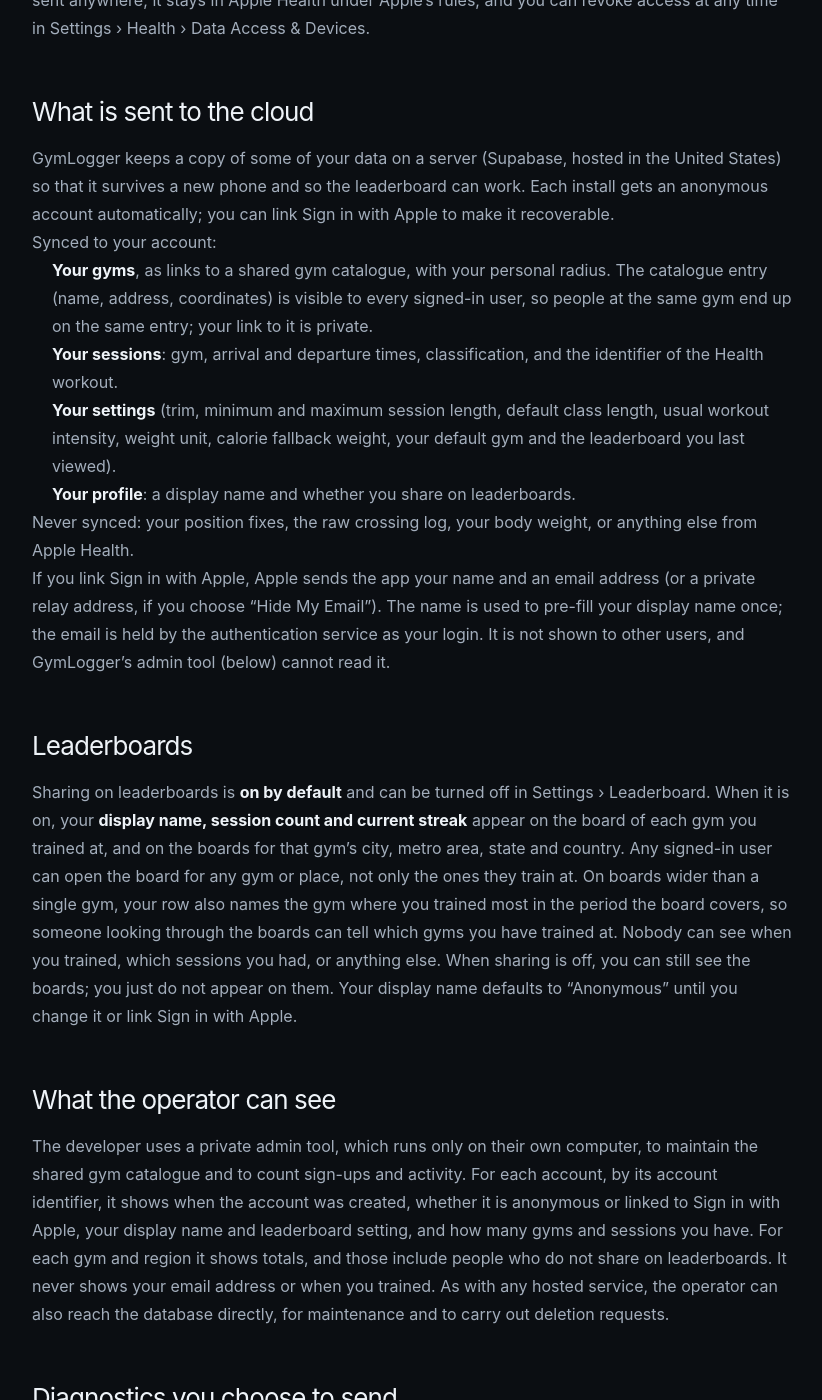
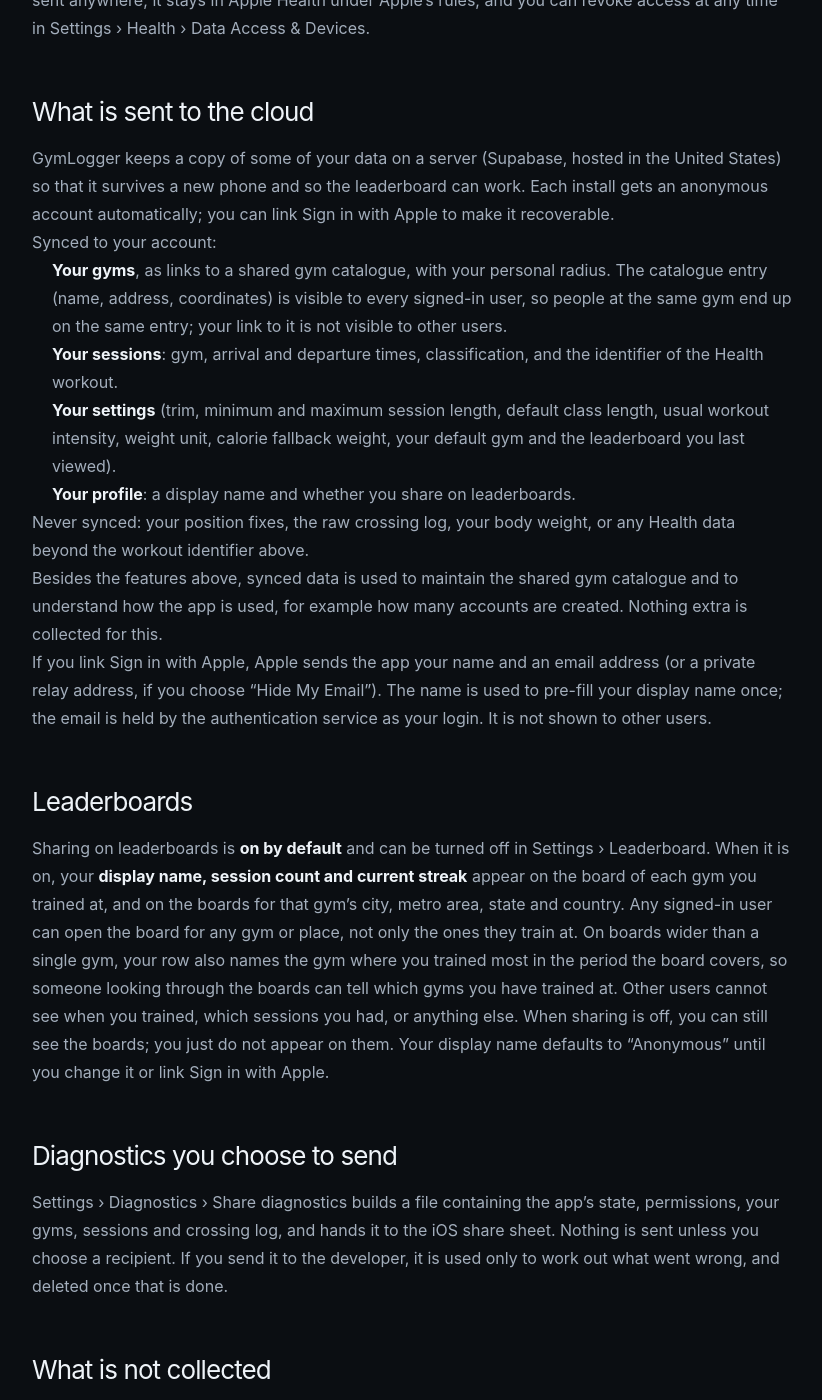
Before and after one commit to scurial/gymlogger-site, a Jekyll site: the page built from privacy.md, in a window 1280 px wide and 1400 px high, scrolled down 1310 px. Shown: the whole window, without its empty margins (228-1050 px from the left). Built offline with Jekyll 4.4.1, drawn with Linux system fonts in a browser that asks for light colours; our own code applies the rules of GitHub Pages for plain Markdown files; some of the changed text lies outside the part shown.

Commit message:
Update privacy policy (27 September 2026)

```diff
--- a/privacy.md
+++ b/privacy.md
@@ -24,22 +24,20 @@ GymLogger keeps a copy of some of your data on a server (Supabase, hosted in the
 
 Synced to your account:
 
-- **Your gyms**, as links to a shared gym catalogue, with your personal radius. The catalogue entry (name, address, coordinates) is visible to every signed-in user, so people at the same gym end up on the same entry; your link to it is private.
+- **Your gyms**, as links to a shared gym catalogue, with your personal radius. The catalogue entry (name, address, coordinates) is visible to every signed-in user, so people at the same gym end up on the same entry; your link to it is not visible to other users.
 - **Your sessions**: gym, arrival and departure times, classification, and the identifier of the Health workout.
 - **Your settings** (trim, minimum and maximum session length, default class length, usual workout intensity, weight unit, calorie fallback weight, your default gym and the leaderboard you last viewed).
 - **Your profile**: a display name and whether you share on leaderboards.
 
-Never synced: your position fixes, the raw crossing log, your body weight, or anything else from Apple Health.
+Never synced: your position fixes, the raw crossing log, your body weight, or any Health data beyond the workout identifier above.
 
-If you link Sign in with Apple, Apple sends the app your name and an email address (or a private relay address, if you choose "Hide My Email"). The name is used to pre-fill your display name once; the email is held by the authentication service as your login. It is not shown to other users, and GymLogger's admin tool (below) cannot read it.
+Besides the features above, synced data is used to maintain the shared gym catalogue and to understand how the app is used, for example how many accounts are created. Nothing extra is collected for this.
+
+If you link Sign in with Apple, Apple sends the app your name and an email address (or a private relay address, if you choose "Hide My Email"). The name is used to pre-fill your display name once; the email is held by the authentication service as your login. It is not shown to other users.
 
 ## Leaderboards
 
-Sharing on leaderboards is **on by default** and can be turned off in Settings › Leaderboard. When it is on, your **display name, session count and current streak** appear on the board of each gym you trained at, and on the boards for that gym's city, metro area, state and country. Any signed-in user can open the board for any gym or place, not only the ones they train at. On boards wider than a single gym, your row also names the gym where you trained most in the period the board covers, so someone looking through the boards can tell which gyms you have trained at. Nobody can see when you trained, which sessions you had, or anything else. When sharing is off, you can still see the boards; you just do not appear on them. Your display name defaults to "Anonymous" until you change it or link Sign in with Apple.
-
-## What the operator can see
-
-The developer uses a private admin tool, which runs only on their own computer, to maintain the shared gym catalogue and to count sign-ups and activity. For each account, by its account identifier, it shows when the account was created, whether it is anonymous or linked to Sign in with Apple, your display name and leaderboard setting, and how many gyms and sessions you have. For each gym and region it shows totals, and those include people who do not share on leaderboards. It never shows your email address or when you trained. As with any hosted service, the operator can also reach the database directly, for maintenance and to carry out deletion requests.
+Sharing on leaderboards is **on by default** and can be turned off in Settings › Leaderboard. When it is on, your **display name, session count and current streak** appear on the board of each gym you trained at, and on the boards for that gym's city, metro area, state and country. Any signed-in user can open the board for any gym or place, not only the ones they train at. On boards wider than a single gym, your row also names the gym where you trained most in the period the board covers, so someone looking through the boards can tell which gyms you have trained at. Other users cannot see when you trained, which sessions you had, or anything else. When sharing is off, you can still see the boards; you just do not appear on them. Your display name defaults to "Anonymous" until you change it or link Sign in with Apple.
 
 ## Diagnostics you choose to send
 
@@ -47,7 +45,7 @@ Settings › Diagnostics › Share diagnostics builds a file containing the app'
 
 ## What is not collected
 
-No analytics SDKs, no advertising identifiers, no third-party trackers, no crash-reporting service beyond what Apple's TestFlight and App Store provide with your consent. The operator's counts of accounts and activity come from the data already synced for the features above; nothing extra is collected for them.
+No analytics SDKs, no advertising identifiers, no third-party trackers, no crash-reporting service beyond what Apple's TestFlight and App Store provide with your consent.
 
 ## Deleting your data
 
```
